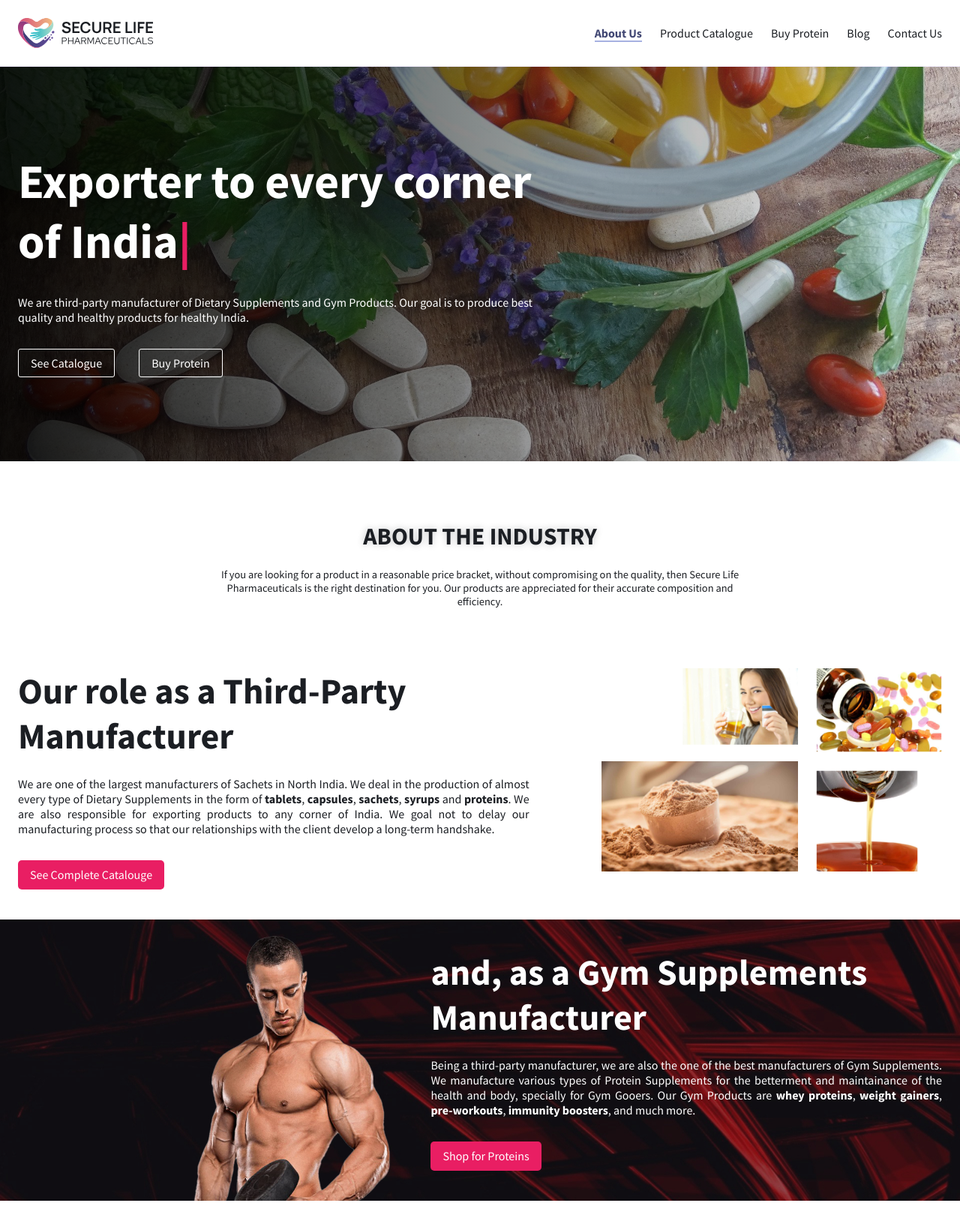
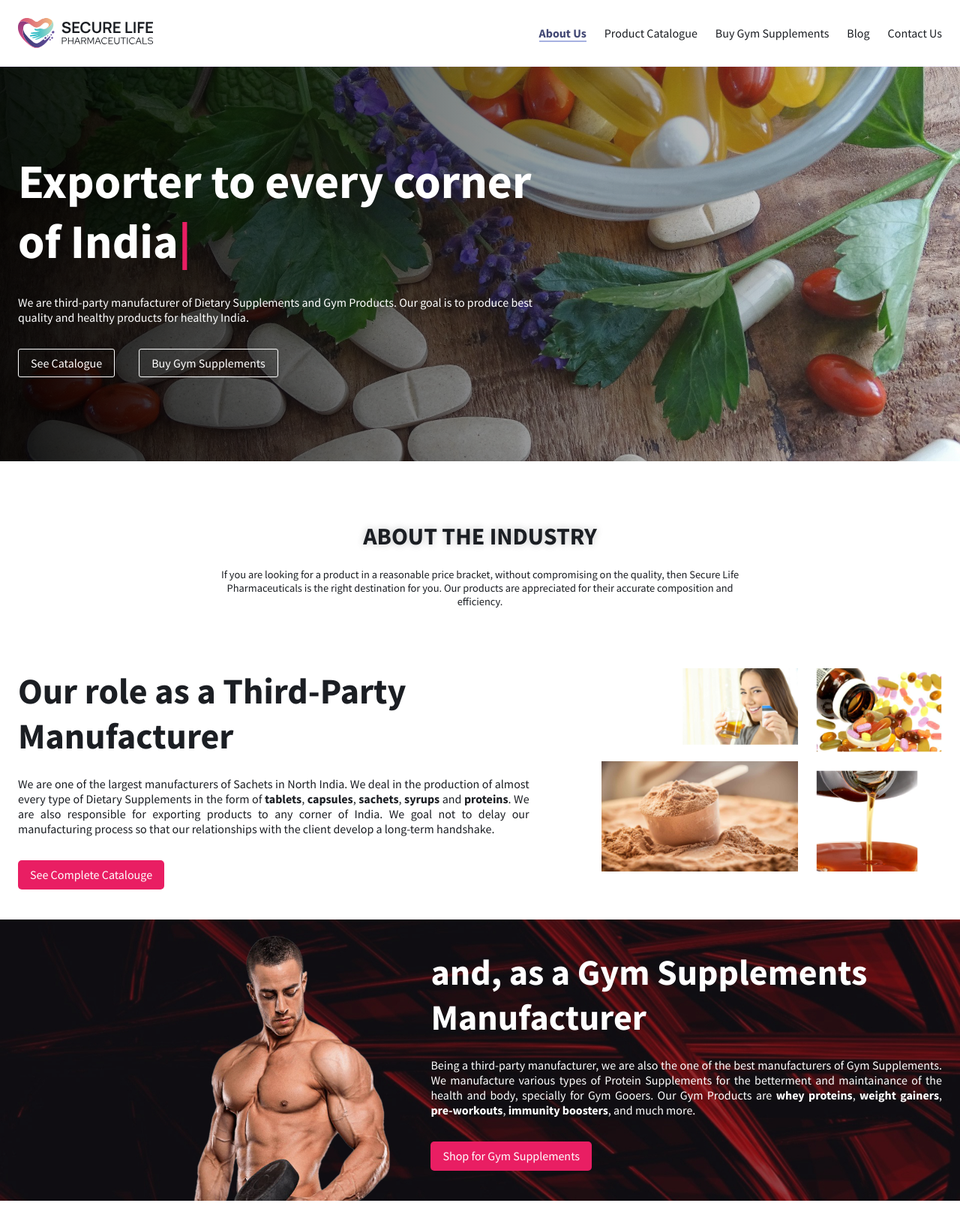
Before and after one commit to kundanb/securelifepharma.com, a React (Create React App) app: page / in a window 1280 px wide. Shown: the whole page at 75% size. Built offline with nearby package versions, Linux system fonts and the light colour scheme.

Commit message:
changed 'protein' to 'gym supplements'

```diff
--- a/src/layouts/Header.js
+++ b/src/layouts/Header.js
@@ -40,7 +40,7 @@ export default function Header() {
             Product Catalogue
           </NavLink>
           <NavLink to="/shop" className="navlink">
-            Buy Protein
+            Buy Gym Supplements
           </NavLink>
           <NavLink to="/blog" className="navlink">
             Blog
--- a/src/pages/AboutUs/GymAboutSec.js
+++ b/src/pages/AboutUs/GymAboutSec.js
@@ -21,7 +21,7 @@ export default function GymAboutSec() {
             </p>
 
             <div className="btn-cont">
-              <button className="see-more-btn">Shop for Proteins</button>
+              <button className="see-more-btn">Shop for Gym Supplements</button>
             </div>
           </div>
         </div>
--- a/src/pages/AboutUs/Showcase.js
+++ b/src/pages/AboutUs/Showcase.js
@@ -37,7 +37,7 @@ export default class Showcase extends Component {
               See Catalogue
             </NavLink>
             <NavLink to="/shop" className="btn">
-              Buy Protein
+              Buy Gym Supplements
             </NavLink>
           </div>
         </div>
```
